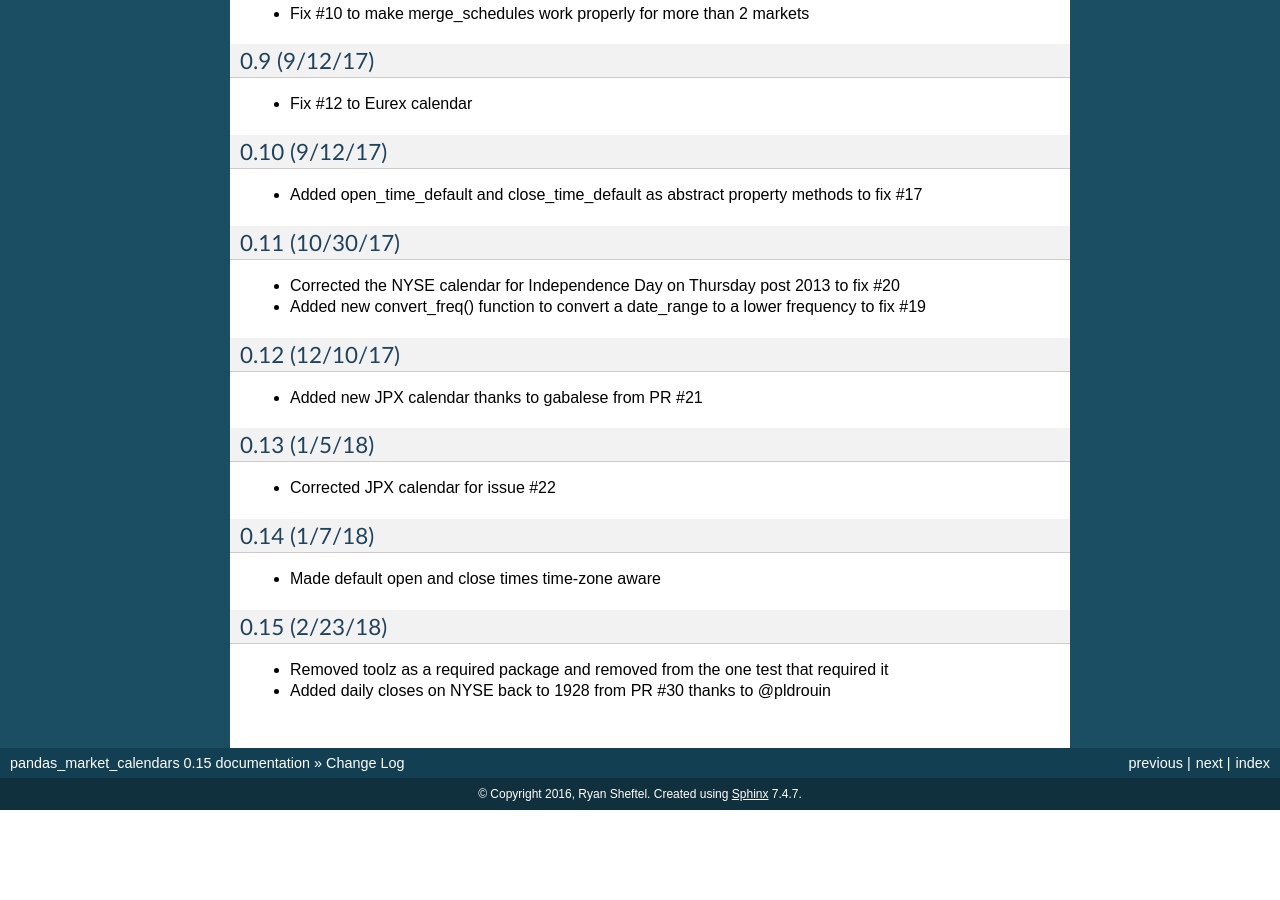
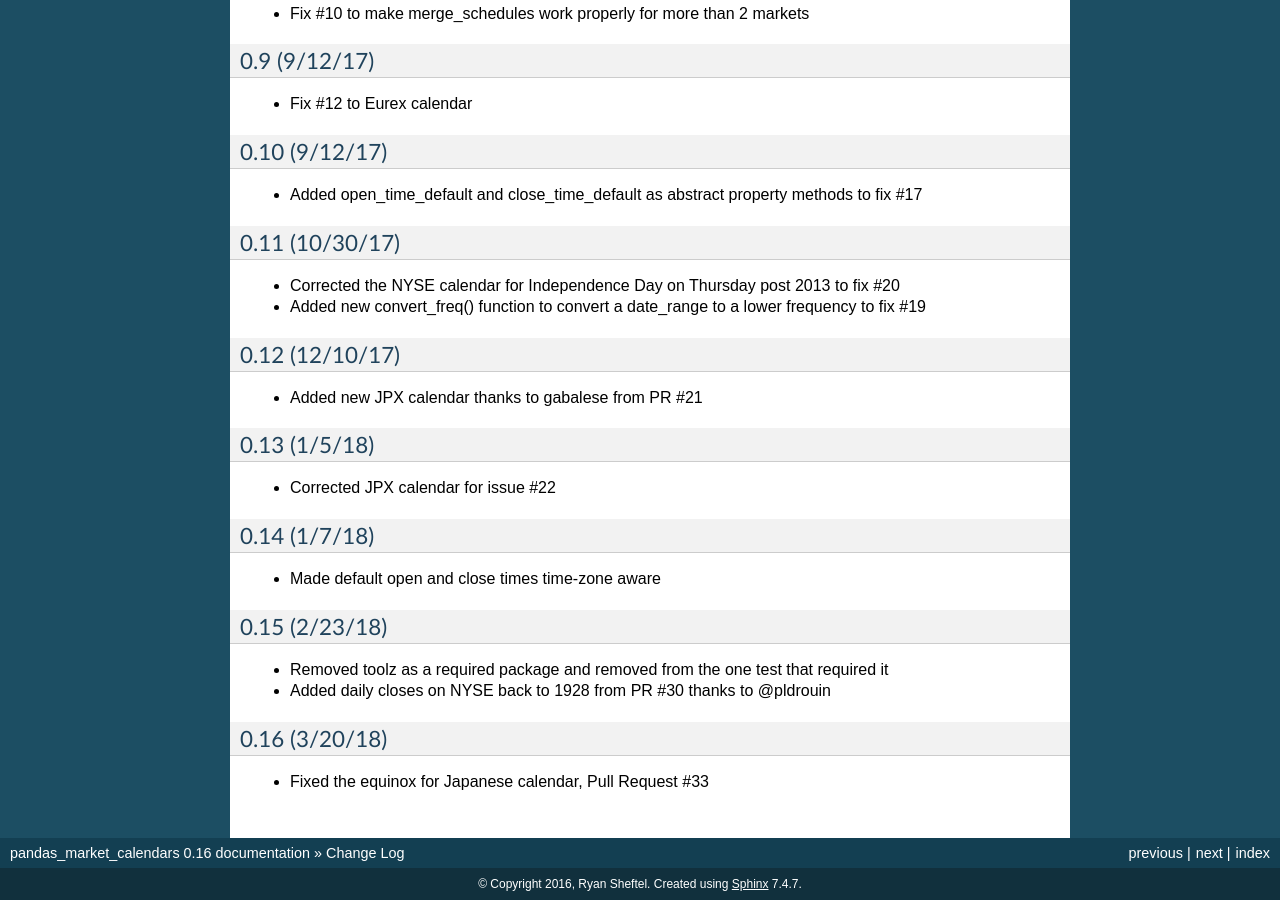
Before and after one commit to rsheftel/pandas_market_calendars, a Sphinx documentation site: the page built from docs/change_log.rst, in a window 1280 px wide and 900 px high, scrolled down 835 px. Built offline with Sphinx 7.4.7, drawn with Linux system fonts in a browser that asks for light colours; before the commit the page ends 1645 px from its top, so only the background shows below that; some of the changed text lies outside the part shown.

Commit message:
v0.16 bump

```diff
--- a/docs/change_log.rst
+++ b/docs/change_log.rst
@@ -64,3 +64,7 @@ Updates
 ~~~~~~~~~~~~~~
 - Removed toolz as a required package and removed from the one test that required it
 - Added daily closes on NYSE back to 1928 from PR #30 thanks to @pldrouin
+
+0.16 (3/20/18)
+~~~~~~~~~~~~~~
+- Fixed the equinox for Japanese calendar, Pull Request #33
--- a/setup.py
+++ b/setup.py
@@ -18,7 +18,7 @@ with open(path.join(here, 'README.rst'), encoding='utf-8') as f:
 
 setup(
     name='pandas_market_calendars',
-    version='0.15',
+    version='0.16',
 
     description='Market and exchange trading calendars for pandas',
     long_description=long_description,
```
Also changed, not shown: docs/calendars.rst (+4 -4 lines).
